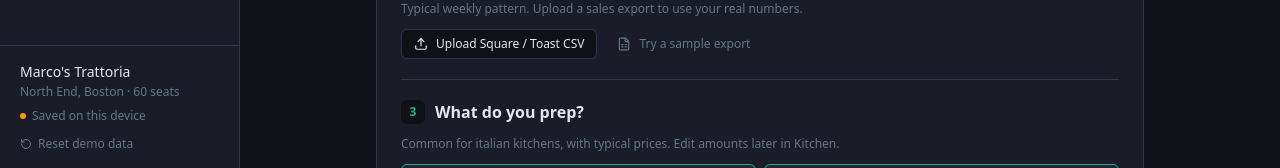
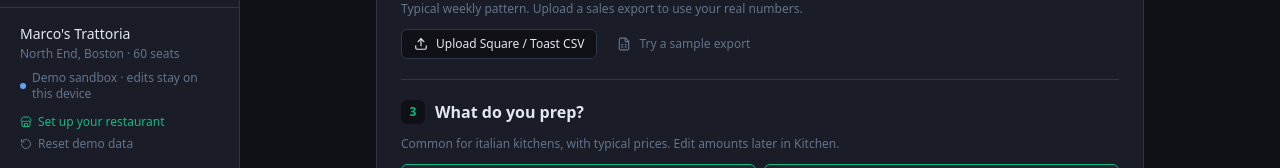
Before and after one commit to DanielIbraev/FreshCast, a Next.js app in the folder freshcast-app/: page /setup in a window 1280 px wide. Shown: the part 632-800 px from the top of the page. Built offline with nearby package versions, Linux system fonts and the light colour scheme; no server answers; the database is empty.

Commit message:
auto: save 13:08:03

```diff
--- a/freshcast-app/app/(app)/kitchen/page.tsx
+++ b/freshcast-app/app/(app)/kitchen/page.tsx
@@ -8,22 +8,14 @@ import { IngredientForm } from "@/components/kitchen/ingredient-form";
 import { IngredientTable } from "@/components/kitchen/ingredient-table";
 import { useStore } from "@/lib/store";
 import { Category, Ingredient } from "@/lib/types";
+import { STAPLES, CUISINE_LABELS, toIngredient } from "@/lib/staples";
+import { GuestPattern } from "@/components/guest-pattern";
+import { saveProfile } from "@/lib/profile";
 import { CATEGORIES, CATEGORY_ORDER } from "@/lib/categories";
 import { cn, formatCurrency } from "@/lib/utils";
 
-// Common staples an Italian kitchen can add in one tap, with typical Boston
-// wholesale prices. The owner can edit any of these afterward.
-const STAPLES: Omit<Ingredient, "id" | "co2PerKg">[] = [
-  { name: "Parmigiano Reggiano", category: "dairy", costPerKg: 24, baselinePrepKg: 2, shelfLifeDays: 14 },
-  { name: "Burrata", category: "dairy", costPerKg: 26, baselinePrepKg: 2.5, shelfLifeDays: 2 },
-  { name: "Gulf Shrimp", category: "seafood", costPerKg: 22, baselinePrepKg: 4, shelfLifeDays: 2 },
-  { name: "Lemons", category: "produce", costPerKg: 4.5, baselinePrepKg: 3, shelfLifeDays: 7 },
-  { name: "Italian Sausage", category: "meat", costPerKg: 13, baselinePrepKg: 4, shelfLifeDays: 3 },
-  { name: "Arborio Rice", category: "dry", costPerKg: 5, baselinePrepKg: 3, shelfLifeDays: 2 },
-];
-
 export default function KitchenPage() {
-  const { ingredients, observations, addIngredient, updateIngredient, removeIngredient } = useStore();
+  const { ingredients, observations, addIngredient, updateIngredient, removeIngredient, profile } = useStore();
   const daysByIngredient = useMemo(() => {
     const m = new Map<string, Set<string>>();
     observations.forEach((o) => (m.get(o.ingredientId) ?? m.set(o.ingredientId, new Set()).get(o.ingredientId)!).add(o.date));
@@ -47,10 +39,10 @@ export default function KitchenPage() {
   const perishable = ingredients.filter((i) => i.shelfLifeDays <= 2);
   const learning = ingredients.filter((i) => daysOf(i.id) < 14).length;
   const names = new Set(ingredients.map((i) => i.name.toLowerCase()));
-  const staples = STAPLES.filter((s) => !names.has(s.name.toLowerCase()));
+  const staples = STAPLES[profile.cuisineType].filter((s) => !names.has(s.name.toLowerCase()));
 
-  function quickAdd(s: (typeof STAPLES)[number]) {
-    addIngredient({ ...s, id: `${s.name.toLowerCase().replace(/[^a-z0-9]+/g, "-")}-${Date.now().toString(36)}`, co2PerKg: CATEGORIES[s.category].co2PerKg });
+  function quickAdd(s: (typeof staples)[number]) {
+    addIngredient(toIngredient(s));
   }
 
   return (
@@ -99,9 +91,27 @@ export default function KitchenPage() {
         </Card>
       </div>
 
+      <Card>
+        <div className="flex flex-wrap items-baseline justify-between gap-2">
+          <CardLabel>Guests by weekday</CardLabel>
+          <span className="text-xs text-text-muted">Drives the guest signal in every forecast</span>
+        </div>
+        <div className="mt-4 max-w-xl">
+          <GuestPattern
+            coversByDay={profile.coversByDay}
+            source={profile.coversSource}
+            onImport={(r) => {
+              // Reload so every forecast and the learning layer use the new pattern.
+              saveProfile({ ...profile, coversByDay: r.coversByDay, avgCovers: r.avgCovers, coversSource: "pos-import" });
+              setTimeout(() => window.location.reload(), 1200);
+            }}
+          />
+        </div>
+      </Card>
+
       {staples.length > 0 && (
         <div className="flex flex-wrap items-center gap-2">
-          <span className="text-xs text-text-muted">Common for Italian kitchens:</span>
+          <span className="text-xs text-text-muted">Common for {CUISINE_LABELS[profile.cuisineType].toLowerCase()} kitchens:</span>
           {staples.map((s) => (
             <button
               key={s.name}
--- a/freshcast-app/components/dashboard/scenario-bar.tsx
+++ b/freshcast-app/components/dashboard/scenario-bar.tsx
@@ -4,7 +4,7 @@ import { CalendarDays, RotateCcw, SlidersHorizontal } from "lucide-react";
 import { Select } from "@/components/ui/select";
 import { useStore, EVENTS } from "@/lib/store";
 import { EventType, WeatherCondition } from "@/lib/types";
-import { COVERS_BY_DAY, parseLocalDate } from "@/lib/demo-data";
+import { parseLocalDate } from "@/lib/demo-data";
 import { cn } from "@/lib/utils";
 
 const WEATHER_OPTIONS: { value: WeatherCondition | "live"; label: string }[] = [
@@ -23,10 +23,10 @@ const EVENT_OPTIONS = (["none", "game", "concert", "festival", "graduation"] as
 
 // What-if controls for the selected day. Every change reruns the model.
 export function ScenarioBar() {
-  const { selected, scenario, setScenario } = useStore();
+  const { selected, scenario, setScenario, profile } = useStore();
   if (!selected) return null;
 
-  const defaultCovers = COVERS_BY_DAY[parseLocalDate(selected.date).getDay()];
+  const defaultCovers = profile.coversByDay[parseLocalDate(selected.date).getDay()];
   const covers = scenario.coversOverride ?? defaultCovers;
   const touched = scenario.coversOverride !== null || scenario.weatherOverride !== "live" || scenario.event !== "none";
 
@@ -41,7 +41,7 @@ export function ScenarioBar() {
         <input
           type="range"
           min={15}
-          max={110}
+          max={Math.max(110, profile.avgCovers * 2)}
           value={covers}
           onChange={(e) => setScenario({ coversOverride: Number(e.target.value) })}
           className="h-1 w-36 cursor-pointer accent-good"
--- a/freshcast-app/components/sidebar.tsx
+++ b/freshcast-app/components/sidebar.tsx
@@ -2,28 +2,40 @@
 
 import Link from "next/link";
 import { usePathname } from "next/navigation";
-import { ChefHat, ClipboardList, Gauge, LayoutDashboard, RotateCcw, ShoppingCart } from "lucide-react";
+import { ChefHat, ClipboardList, Gauge, LayoutDashboard, RotateCcw, ShoppingCart, Store, Undo2 } from "lucide-react";
 import { Mark } from "@/components/brand/mark";
 import { useNavTransition } from "@/components/nav-transition";
 import { cn } from "@/lib/utils";
-import { DEMO_RESTAURANT } from "@/lib/demo-data";
 import { useStore } from "@/lib/store";
+import { DbStatus } from "@/lib/db";
 
-const NAV = [
-  { href: "/dashboard", label: "Forecast", icon: LayoutDashboard },
-  { href: "/orders", label: "Prep & order", icon: ShoppingCart },
-  { href: "/log", label: "Log waste", icon: ClipboardList },
-  { href: "/kitchen", label: "Kitchen", icon: ChefHat },
-  { href: "/model", label: "Model accuracy", icon: Gauge },
+export const NAV = [
+  { href: "/dashboard", label: "Forecast", short: "Forecast", icon: LayoutDashboard },
+  { href: "/orders", label: "Prep & order", short: "Prep", icon: ShoppingCart },
+  { href: "/log", label: "Log waste", short: "Log", icon: ClipboardList },
+  { href: "/kitchen", label: "Kitchen", short: "Kitchen", icon: ChefHat },
+  { href: "/model", label: "Model accuracy", short: "Model", icon: Gauge },
 ];
+
+// What each data mode means, in plain words. Public visitors are sandboxed:
+// Postgres rejects their writes, so the demo can't be vandalized.
+export const STATUS: Record<DbStatus, { dot: string; text: string; title: string }> = {
+  connected: { dot: "bg-good", text: "Owner · synced to Supabase", title: "Writes verified by Postgres row-level security" },
+  sandbox: { dot: "bg-data", text: "Demo sandbox · edits stay on this device", title: "Public visitors can read the demo; only the owner can change it" },
+  local: { dot: "bg-caution", text: "Offline · saved on this device", title: "Database unreachable" },
+  loading: { dot: "bg-text-muted", text: "Connecting", title: "" },
+};
+
+const plain = (e: React.MouseEvent) => !(e.metaKey || e.ctrlKey || e.shiftKey || e.button !== 0);
 
 export function Sidebar() {
   const pathname = usePathname();
-  const { resetDemo, dbStatus } = useStore();
+  const { resetDemo, dbStatus, profile, backToDemo } = useStore();
   const { pending, start } = useNavTransition();
+  const st = STATUS[dbStatus];
 
   return (
-    <aside className="flex h-screen w-60 shrink-0 flex-col border-r border-border bg-surface">
+    <aside className="hidden h-screen w-60 shrink-0 flex-col border-r border-border bg-surface md:flex">
       <div className="flex items-center gap-2.5 px-5 py-5">
         <Mark size={32} animating={pending} />
         <span className="font-display text-lg font-700 text-text-primary">FreshCast</span>
@@ -36,7 +48,7 @@ export function Sidebar() {
             <Link
               key={href}
               href={href}
-              onClick={(e) => !(e.metaKey || e.ctrlKey || e.shiftKey || e.button !== 0) && start(href)}
+              onClick={(e) => plain(e) && start(href)}
               className={cn(
                 "flex items-center gap-3 rounded-md px-3 py-2 text-sm transition-colors duration-150",
                 active ? "bg-surface-hover font-500 text-text-primary" : "text-text-secondary hover:bg-surface-hover hover:text-text-primary"
@@ -50,15 +62,28 @@ export function Sidebar() {
       </nav>
 
       <div className="mt-auto border-t border-border px-5 py-4">
-        <p className="text-sm font-500 text-text-primary">{DEMO_RESTAURANT.name}</p>
-        <p className="mt-0.5 text-xs text-text-muted">North End, Boston · 60 seats</p>
-        <p className="mt-2 flex items-center gap-1.5 text-xs text-text-muted">
-          <span className={cn("h-1.5 w-1.5 rounded-full", dbStatus === "connected" ? "bg-good" : dbStatus === "loading" ? "bg-text-muted" : "bg-caution")} />
-          {dbStatus === "connected" ? "Synced to Supabase" : dbStatus === "loading" ? "Connecting" : "Saved on this device"}
+        <p className="truncate text-sm font-500 text-text-primary">{profile.name}</p>
+        <p className="mt-0.5 truncate text-xs text-text-muted">
+          {profile.place} · {profile.seats} seats
         </p>
-        <button onClick={resetDemo} className="mt-3 flex items-center gap-1.5 text-xs text-text-muted transition-colors duration-150 hover:text-text-primary">
-          <RotateCcw className="h-3 w-3" /> Reset demo data
-        </button>
+        <p className="mt-2 flex items-center gap-1.5 text-xs text-text-muted" title={st.title}>
+          <span className={cn("h-1.5 w-1.5 shrink-0 rounded-full", st.dot)} />
+          {st.text}
+        </p>
+        <div className="mt-3 flex flex-col gap-1.5">
+          {profile.isDemo ? (
+            <Link href="/setup" onClick={(e) => plain(e) && start("/setup")} className="flex items-center gap-1.5 text-xs text-good hover:text-text-primary">
+              <Store className="h-3 w-3" /> Set up your restaurant
+            </Link>
+          ) : (
+            <button onClick={backToDemo} className="flex items-center gap-1.5 text-xs text-good hover:text-text-primary">
+              <Undo2 className="h-3 w-3" /> Back to the demo restaurant
+            </button>
+          )}
+          <button onClick={resetDemo} className="flex items-center gap-1.5 text-xs text-text-muted transition-colors duration-150 hover:text-text-primary">
+            <RotateCcw className="h-3 w-3" /> {profile.isDemo ? "Reset demo data" : "Clear my logs"}
+          </button>
+        </div>
       </div>
     </aside>
   );
--- a/freshcast-app/lib/profile.ts
+++ b/freshcast-app/lib/profile.ts
@@ -53,6 +53,9 @@ export function loadProfile(): Profile {
 }
 
 export function saveProfile(p: Profile) {
-  if (p.isDemo) localStorage.removeItem(KEY);
-  else localStorage.setItem(KEY, JSON.stringify(p));
+  localStorage.setItem(KEY, JSON.stringify(p));
 }
+
+export function clearProfile() {
+  localStorage.removeItem(KEY);
+}
--- a/freshcast-app/lib/store.tsx
+++ b/freshcast-app/lib/store.tsx
@@ -7,7 +7,7 @@ import { buildDayForecast } from "./forecast";
 import { describe, fallbackWeek } from "./weather";
 import { priorWasteKg } from "./prediction";
 import { runBacktest } from "./backtest";
-import { DEMO_PROFILE, Profile, loadProfile, saveProfile } from "./profile";
+import { DEMO_PROFILE, Profile, loadProfile, saveProfile, clearProfile } from "./profile";
 import { readAdminToken } from "./admin";
 import { setAdminToken } from "./supabase";
 import * as db from "./db";
@@ -222,7 +222,7 @@ export function StoreProvider({ children }: { children: React.ReactNode }) {
       window.location.assign("/dashboard");
     },
     backToDemo: () => {
-      saveProfile(DEMO_PROFILE);
+      clearProfile();
       window.location.assign("/dashboard");
     },
   };
```
